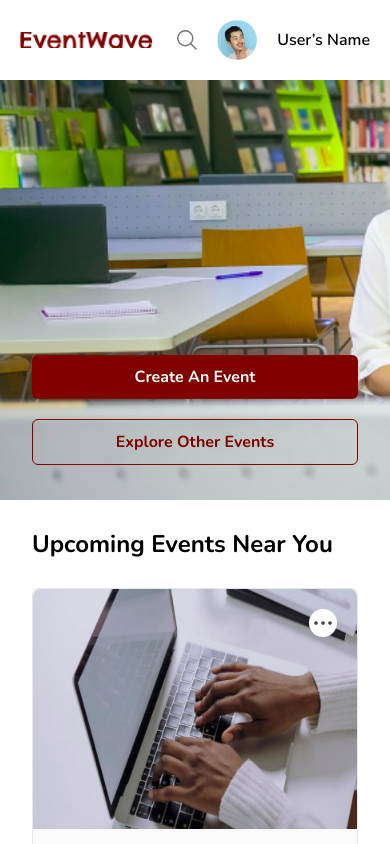
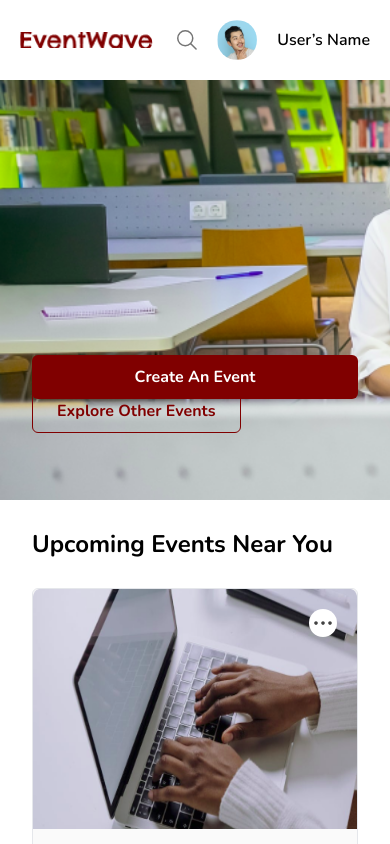
Before and after one commit to hngx-org/event, a Next.js app: page /timeline in a window 390 px wide. Shown: the top 844 px of the page. Built offline with nearby package versions, Linux system fonts and the light colour scheme.

Commit message:
fix UI errors

```diff
--- a/components/eventCard.tsx
+++ b/components/eventCard.tsx
@@ -15,6 +15,7 @@ export default function EventCard({
 	return (
 		<div className="border border-gray-200 bg-[#FAFAFA] rounded-md">
 			<div className="relative">
+				<div className="">
 					<Image
 						src={img}
 						width={400}
@@ -22,6 +23,7 @@ export default function EventCard({
 						alt={"title"}
 						className="rounded-t-md w-full h-[240px] 2xl:h-[280px]"
 					/>
+				</div>
 				<button className="mt-5 mr-5 absolute top-0 right-0 bg-white hover:bg-gray-100 active:bg-gray-200 w-max rounded-bg p-0.5 rounded-full">
 					<svg
 						width="24"
@@ -69,7 +71,9 @@ export default function EventCard({
 			<div className="p-5">
 				<div className="flex justify-between">
 					<div>
-            <h4 className="font-black text-xl">{title || "Event Name"}</h4>
+						<h4 className="font-black text-xl">
+							{title || "Event Name"}
+						</h4>
 						<div className="mt-1.5 flex font-semibold">
 							<svg
 								width="24"
@@ -126,7 +130,9 @@ export default function EventCard({
 							fill="#3B3B3B"
 						/>
 					</svg>{" "}
-          <span className="font-semibold">{time || "Event Time"}</span>
+					<span className="font-semibold">
+						{time || "Event Time"}
+					</span>
 				</div>
 				<div className="mt-4 flex justify-between">
 					{isLive ? (
--- a/components/searchFilterModal.tsx
+++ b/components/modals/searchFilterModal.tsx
@@ -1,6 +1,6 @@
 import React from "react";
-import ArrowDownIcon from "./icons/EventDetails/ArrowDown";
-import RedMultiply from "./icons/RedMultiply";
+import ArrowDownIcon from "../icons/EventDetails/ArrowDown";
+import RedMultiply from "../icons/RedMultiply";
 import filterIcon from "@/public/assets/images/filter.svg";
 import Image from "next/image";
 import Link from "next/link";
--- a/pages/events/index.tsx
+++ b/pages/events/index.tsx
@@ -11,7 +11,7 @@ import { useSearchParams } from "next/navigation";
 import { string } from "yup";
 import EventLayout from "@/components/layout/eventLayout";
 import Link from "next/link";
-import SearchFilterModal from "@/components/searchFilterModal";
+import SearchFilterModal from "@/components/modals/searchFilterModal";
 
 interface filterParam {
 	location?: string;
--- a/pages/timeline/index.tsx
+++ b/pages/timeline/index.tsx
@@ -5,6 +5,7 @@ import Event from "@/public/images/event-image.png";
 import Event2 from "@/public/images/event-image-2.png";
 import Event3 from "@/public/images/event-image-3.png";
 import EventLayout from "@/components/layout/eventLayout";
+import Link from "next/link";
 
 export default function Dashboard() {
 	return (
@@ -21,13 +22,18 @@ export default function Dashboard() {
 						<button className="w-full sm:w-max bg-[#800000] text-white hover:bg-[#800000]/50 sm:mr-3 px-6 py-2.5 rounded-md">
 							Create An Event
 						</button>
-            <button className="w-full sm:w-max border border-[#800000] mt-5 sm:mt-0 sm:ml-3 text-[#800000] hover:bg-[#800000]/25 hover:text-white px-6 py-2.5 rounded-md">
+						<Link
+							href="/events"
+							className="w-full sm:w-max border border-[#800000] mt-5 sm:mt-0 sm:ml-3 text-[#800000] hover:bg-[#800000]/25 hover:text-white px-6 py-2.5 rounded-md"
+						>
 							Explore Other Events
-            </button>
+						</Link>
 					</div>
 				</div>
 				<div className="mt-7 px-8 sm:px-12 md:px-16 lg:px-20">
-          <h4 className="text-2xl font-bold">Upcoming Events Near You</h4>
+					<h4 className="text-2xl font-bold">
+						Upcoming Events Near You
+					</h4>
 					<div className="mt-7 grid grid-cols-1 md:grid-cols-2 lg:grid-cols-3 gap-6">
 						<EventCard
 							title="Event Name"
```
Lines whose indentation alone changed are shown as unchanged.
